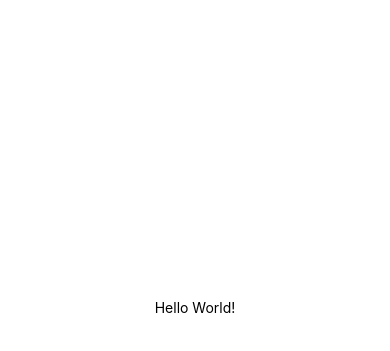
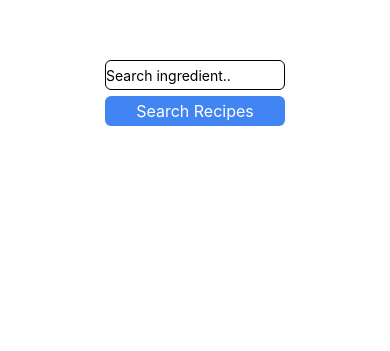
Before and after one commit to teemarom/mobiiliohjelmointi, a React Native app: screen / in a window 390 px wide. Shown: the part 115-466 px from the top of the page. Built offline with nearby package versions, Linux system fonts and the light colour scheme.

Commit message:
resepti haku valmis

```diff
--- a/App.tsx
+++ b/App.tsx
@@ -1,12 +1,15 @@
 import { StatusBar } from 'expo-status-bar';
-import { StyleSheet, Text, View } from 'react-native';
+import { Keyboard, StyleSheet, Text, TouchableWithoutFeedback, View } from 'react-native';
+
+import ReseptiHaku from './ReseptiHaku';
 
 export default function App() {
   return (
-    <View style={styles.container}>
-      <Text>Hello World!</Text>
-      <StatusBar style="auto" />
-    </View>
+
+      <View style={styles.container} >
+        <ReseptiHaku />
+      </View>
+
   );
 }
 
@@ -14,7 +17,5 @@ const styles = StyleSheet.create({
   container: {
     flex: 1,
     backgroundColor: '#fff',
-    alignItems: 'center',
-    justifyContent: 'center',
   },
 });
--- /dev/null
+++ b/ReseptiHaku.tsx
@@ -0,0 +1,135 @@
+import { useState } from "react";
+import { ActivityIndicator, FlatList, Image, Pressable, StyleSheet, Text, TextInput, View } from "react-native";
+
+
+
+export default function ReseptiHaku() {
+
+    type Haut = {
+        strMeal: string,
+        strMealThumb: string,
+        idMeal: string,
+        strCountry: string
+    }
+
+    const [hakusana, setHakusana] = useState("");
+    const [haut, setHaut] = useState<Haut[]>([]);
+    const [loading, setLoading] = useState(false);
+    const [haettu, setHaettu] = useState(false)
+
+    const handleFetch = () => {
+        setLoading(true);
+        fetch(`https://www.themealdb.com/api/json/v1/1/filter.php?i=${hakusana}`)
+            .then(response => {
+                if (!response.ok)
+                    throw new Error("Error in fetch: " + response.statusText);
+                return response.json()
+            })
+            .then(data => {
+                setHaut(data.meals ?? []);
+                setHaettu(true);
+            })
+            .catch(err => console.error(err))
+            .finally(() => setLoading(false))
+    }
+
+    return (
+        <View style={styles.container}>
+            <View style={styles.searchContainer}>
+                <TextInput style={styles.input}
+                    placeholder="Search ingredient.."
+                    onChangeText={hakusana => setHakusana(hakusana)}
+                    value={hakusana}
+                />
+                <Pressable style={styles.searchButton}
+                    onPress={handleFetch}
+                >
+                    <Text
+                        style={styles.searchButtonText}
+                    >Search Recipes</Text>
+                </Pressable>
+            </View>
+            { loading ?
+                <ActivityIndicator size="large" />
+                :
+                    <FlatList style={styles.flatlist}
+                        keyboardDismissMode="on-drag"
+                        data={haut}
+                        renderItem={({ item }) =>
+                            <View style={styles.flatlistItem}>
+                                <Text style={styles.flatlistText}>
+                                    {item.strMeal}
+                                </Text>
+                                <Text>
+                                    Country of origin: {item.strCountry}
+                                </Text>
+                                <Image
+                                    style={styles.flatlistImg}
+                                    source={{ uri: item.strMealThumb }}
+                                />
+                            </View>
+                        }
+                        ListEmptyComponent={
+                            haettu ? (
+                            <Text>
+                                No recipes found.
+                            </Text>
+                            ) : null
+                        }
+                    />}
+        </View>
+    )
+}
+
+const styles = StyleSheet.create({
+    container: {
+        flex: 1,
+        width: '100%',
+    },
+    searchContainer: {
+        flex: 1,
+        alignItems: 'center',
+        justifyContent: 'center',
+    },
+    input: {
+        backgroundColor: '#fff',
+        borderWidth: 1,
+        height: 30,
+        width: 180,
+        borderRadius: 6,
+    },
+    searchButton: {
+        borderRadius: 6,
+        height: 30,
+        width: 180,
+        alignItems: 'center',
+        justifyContent: 'center',
+        marginTop: 6,
+        marginBottom: 6,
+        backgroundColor: '#4185f2',
+    },
+    searchButtonText: {
+        color: 'white',
+        fontSize: 16,
+    },
+    flatlist: {
+        flex: 1,
+        width: '80%',
+        alignSelf: 'center',
+    },
+    flatlistItem: {
+        borderBottomWidth: 2,
+        marginTop: 5,
+        marginBottom: 5,
+        borderColor: "gray"
+    },
+    flatlistText: {
+        fontSize: 22,
+        margin: 5,
+        fontStyle: "italic"
+    },
+    flatlistImg: {
+        width: 80,
+        height: 80,
+    }
+});
```
